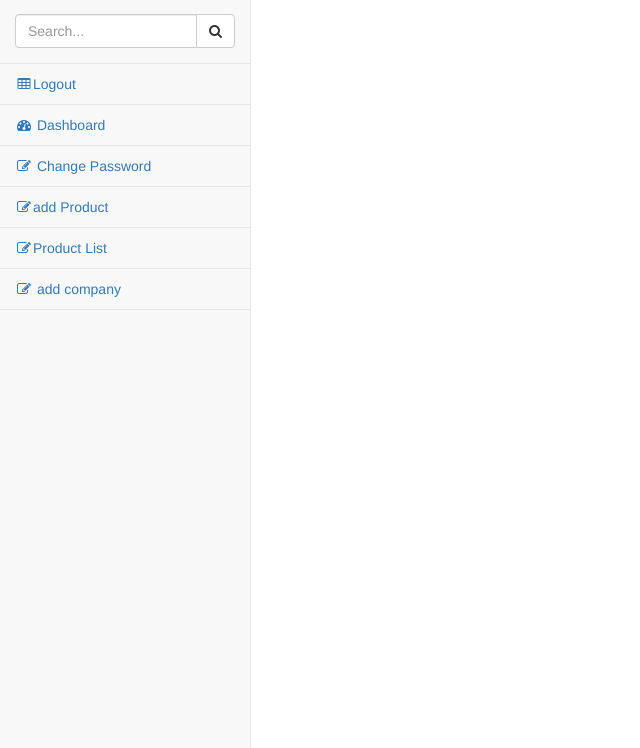
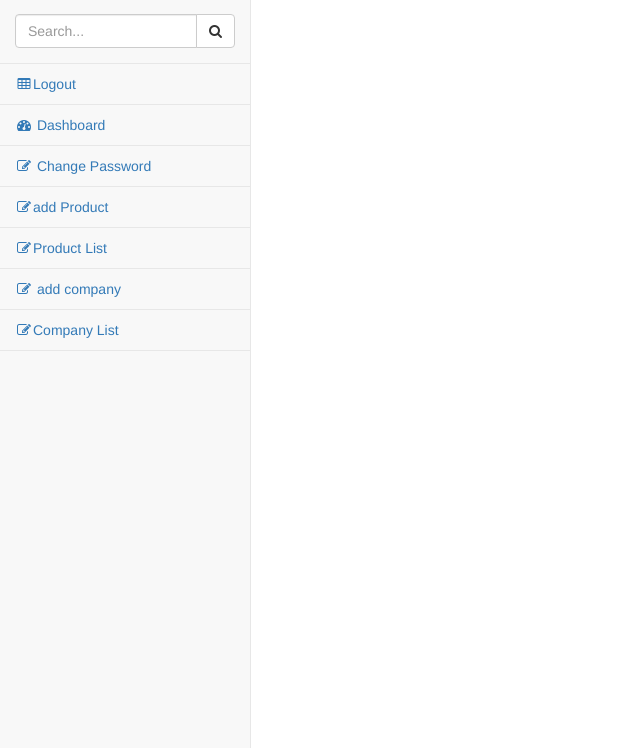
Before and after one commit to MianAizaz6/admin, a PHP site: page /blank.php in a window 1280 px wide. Shown: the part 52-800 px from the top of the page, without its empty margins (0-640 px from the left). Run offline with PHP 8.4, Linux system fonts and the light colour scheme.

Commit message:
company list link is added

```diff
--- a/includes/leftpanel.php
+++ b/includes/leftpanel.php
@@ -31,6 +31,9 @@
                         <li>
                             <a href="add_company.php"><i class="fa fa-edit fa-fw"></i> add company</a>
                         </li>
+                        <li>
+                            <a href="product_list.php"><i class="fa fa-edit fa-fw"></i>Company List</a>
+                        </li>
                             </ul>
 
 
```
